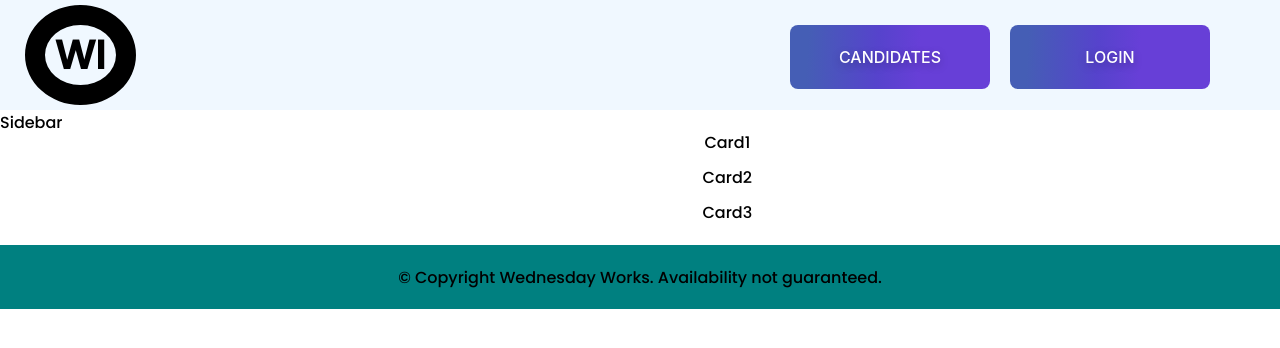
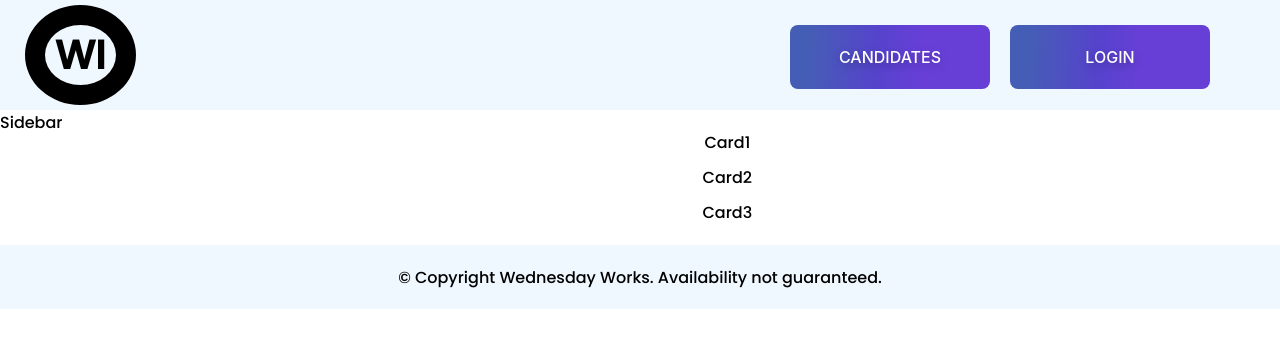
Before and after one commit to SSH37/wednesday-interviews-react, a React (Create React App) app: page /home in a window 1280 px wide. Shown: the top 348 px of the page. Built offline with nearby package versions, Linux system fonts and the light colour scheme.

Commit message:
Edit footer color

```diff
--- a/src/components/Footer/Footer.css
+++ b/src/components/Footer/Footer.css
@@ -3,11 +3,11 @@ footer {
   justify-content: center;
   align-items: center;
   min-height: 8vh;
-  width:100%;
-  background-color: teal;
+  width: 100%;
+  background-color: aliceblue;
 }
 
 .fixed {
-    position:fixed;
-    bottom:0;
+  position: fixed;
+  bottom: 0;
 }
```
